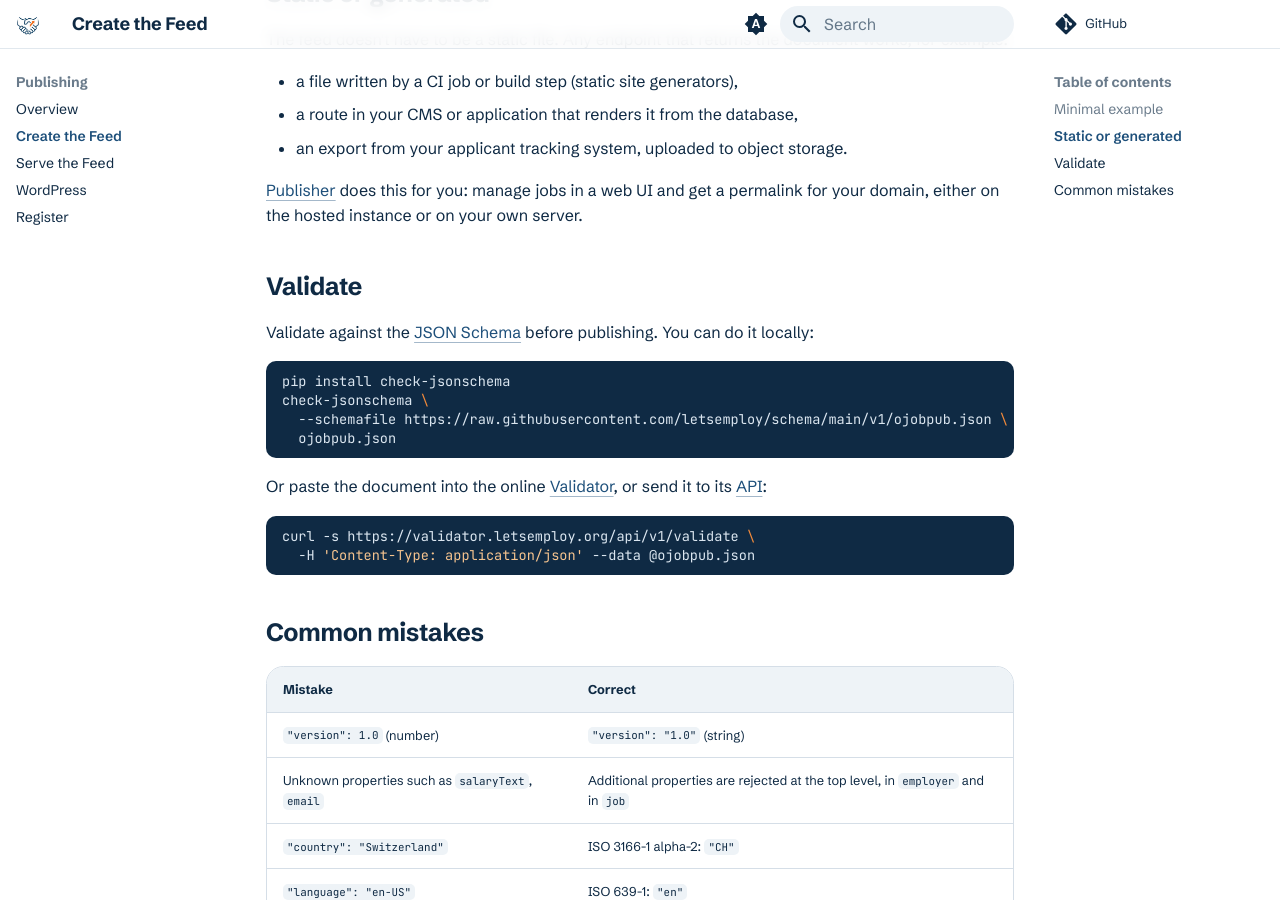
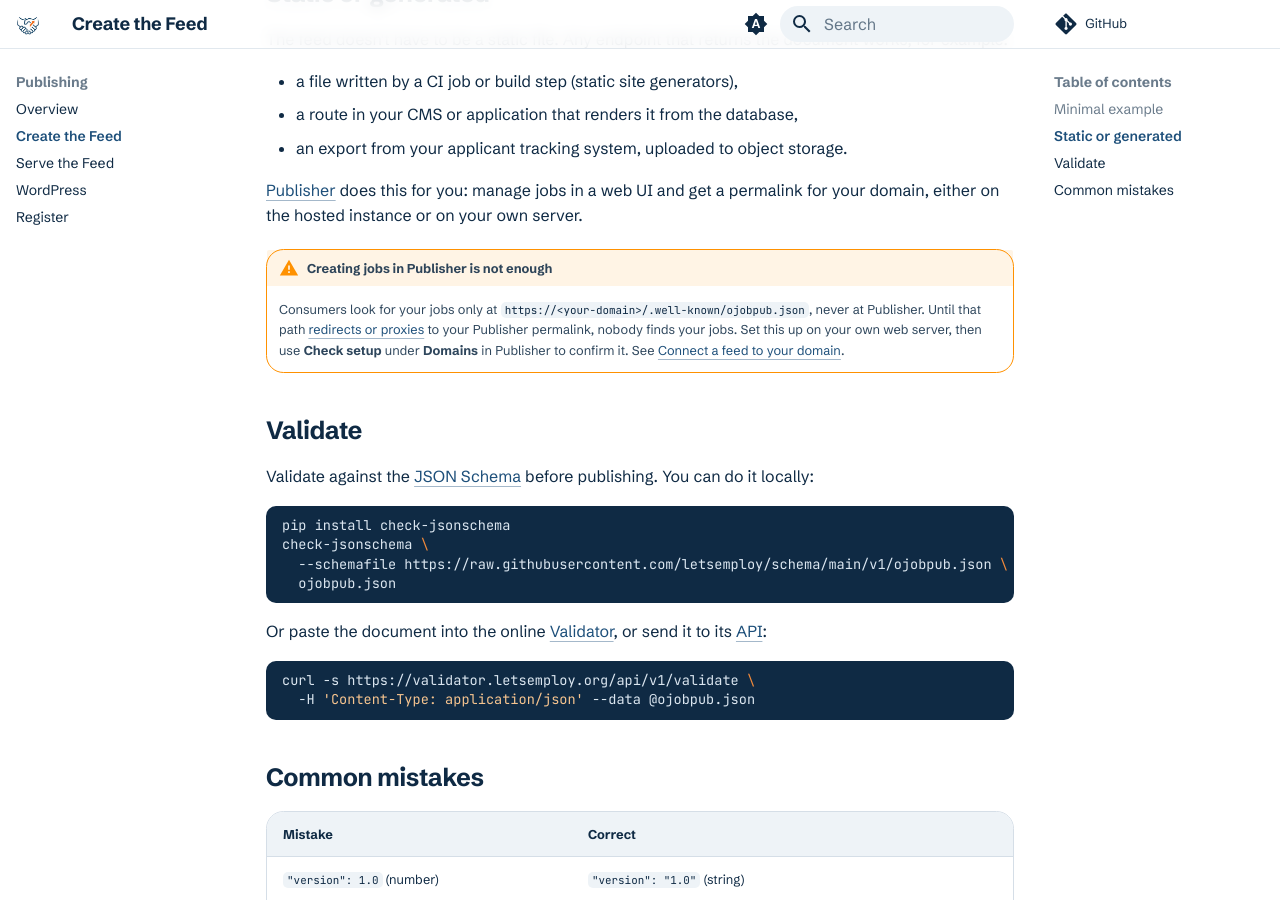
Before and after one commit to letsemploy/docs, an MkDocs documentation site: the page built from docs/publishing/create.md, in a window 1280 px wide and 900 px high, scrolled down 908 px. Built offline with MkDocs 1.6.1 and Material for MkDocs 9.7.7, drawn with Linux system fonts in a browser that asks for light colours; comment, search, counter and statistics services are not loaded.

Commit message:
publishing: say that Publisher jobs need the well-known path wired to the permalink

```diff
--- a/docs/publishing/create.md
+++ b/docs/publishing/create.md
@@ -39,6 +39,9 @@ The feed doesn't have to be a static file. Any endpoint that returns the documen
 
 [Publisher](../resources/publisher.md) does this for you: manage jobs in a web UI and get a permalink for your domain, either on the hosted instance or on your own server.
 
+!!! warning "Creating jobs in Publisher is not enough"
+    Consumers look for your jobs only at `https://<your-domain>/.well-known/ojobpub.json`, never at Publisher. Until that path [redirects or proxies](serve.md#redirect) to your Publisher permalink, nobody finds your jobs. Set this up on your own web server, then use **Check setup** under **Domains** in Publisher to confirm it. See [Connect a feed to your domain](../resources/publisher.md#connect-a-feed-to-your-domain).
+
 ## Validate
 
 Validate against the [JSON Schema](https://github.com/letsemploy/schema) before publishing. You can do it locally:
```
